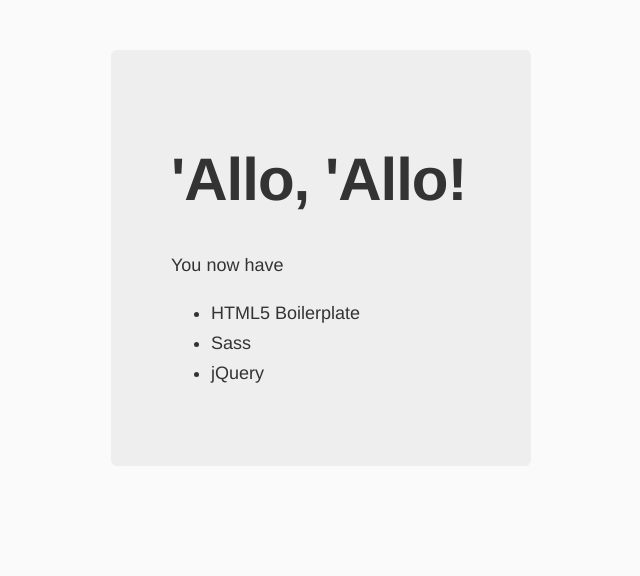
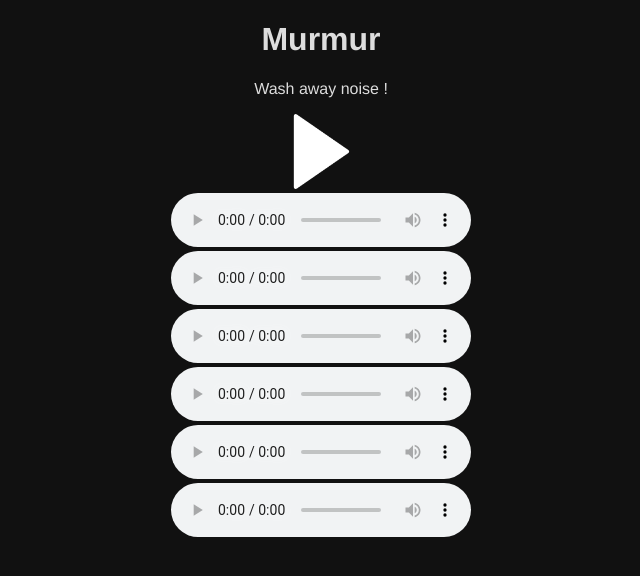
Before and after one commit to Murmur-app/murmur-app.github.io, a website: page app/index.html in a window 1280 px wide. Shown: the whole page, without its empty margins (319-959 px from the left). Drawn offline with nearby package versions, Linux system fonts and the light colour scheme; files that its build step writes are made by us from their sources.

Commit message:
Added basic layout

```diff
--- a/app/index.html
+++ b/app/index.html
@@ -24,19 +24,44 @@
 </head>
 
 <body>
-  <!--[if lt IE 10]>
-      <p class="browserupgrade">You are using an <strong>outdated</strong> browser. Please <a href="http://browsehappy.com/">upgrade your browser</a> to improve your experience.</p>
-    <![endif]-->
 
-  <div class="hero-unit">
-    <h1>'Allo, 'Allo!</h1>
-    <p>You now have</p>
-    <ul>
-      <li>HTML5 Boilerplate</li>
-      <li>Sass</li>
-      <li>jQuery</li>
-    </ul>
+  <div class="container">
+    <h1>Murmur</h1>
+    <p>Wash away noise !</p>
+    <div class="randomPlay"></div>
+
+    <!-- List of audios -->
+    <div class="audioWrapper">
+      <audio controls>
+        <source src="http://www.sample-videos.com/audio/mp3/crowd-cheering.mp3" type="audio/mpeg">
+      </audio>
+    </div>
+    <div class="audioWrapper">
+      <audio controls>
+        <source src="http://www.sample-videos.com/audio/mp3/crowd-cheering.mp3" type="audio/mpeg">
+      </audio>
+    </div>
+  <div class="audioWrapper">
+    <audio controls>
+      <source src="http://www.sample-videos.com/audio/mp3/crowd-cheering.mp3" type="audio/mpeg">
+    </audio>
   </div>
+  <div class="audioWrapper">
+    <audio controls>
+      <source src="http://www.sample-videos.com/audio/mp3/crowd-cheering.mp3" type="audio/mpeg">
+    </audio>
+  </div>
+  <div class="audioWrapper">
+    <audio controls>
+      <source src="http://www.sample-videos.com/audio/mp3/crowd-cheering.mp3" type="audio/mpeg">
+    </audio>
+  </div>
+  <div class="audioWrapper">
+    <audio controls>
+      <source src="http://www.sample-videos.com/audio/mp3/crowd-cheering.mp3" type="audio/mpeg">
+    </audio>
+  </div>
+</div>
 
   <!-- Google Analytics: change UA-XXXXX-X to be your site's ID. -->
   <script>
--- a/app/styles/main.scss
+++ b/app/styles/main.scss
@@ -4,28 +4,15 @@
 body {
   background: #fafafa;
   font-family: 'Helvetica Neue', Helvetica, Arial, sans-serif;
-  color: #333;
-}
-
-.hero-unit {
-  margin: 50px auto 0 auto;
-  width: 300px;
-  font-size: 18px;
-  font-weight: 200;
-  line-height: 30px;
-  background-color: #eee;
-  border-radius: 6px;
-  padding: 60px;
-  h1 {
-    font-size: 60px;
-    line-height: 1;
-    letter-spacing: -1px;
+  color: #ddd;
+  background-color: #111;
+  .container {
+    text-align: center;
+    .randomPlay {
+      display: inline-block;
+      height: 75px;
+      width: 75px;
+      background: url('.././assets/play-button.png') no-repeat 100%/contain;
+    }
   }
 }
-
-.browserupgrade {
-  margin: 0.2em 0;
-  background: #ccc;
-  color: #000;
-  padding: 0.2em 0;
-}
```
Also changed, not shown: app/assets/pause-button.png (added), app/assets/play-button.png (added).
